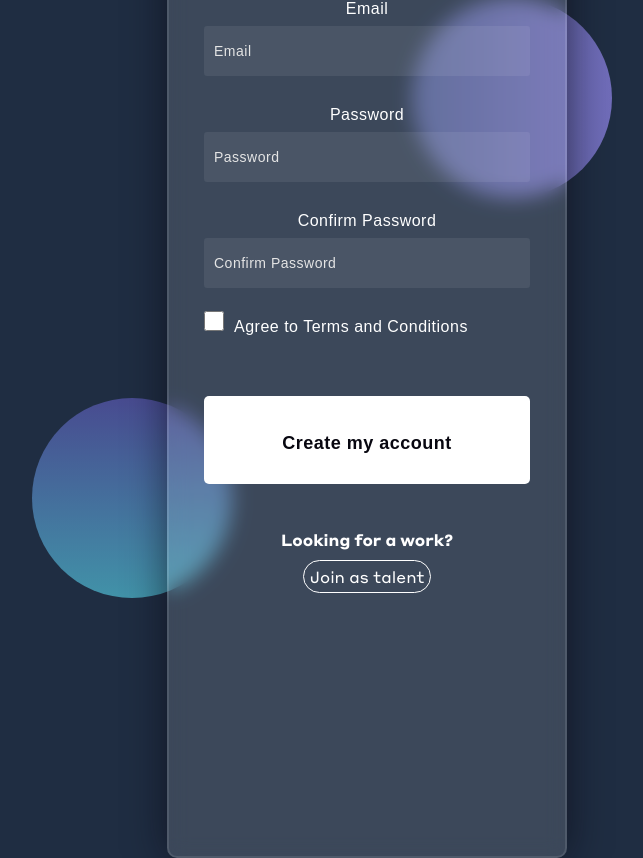
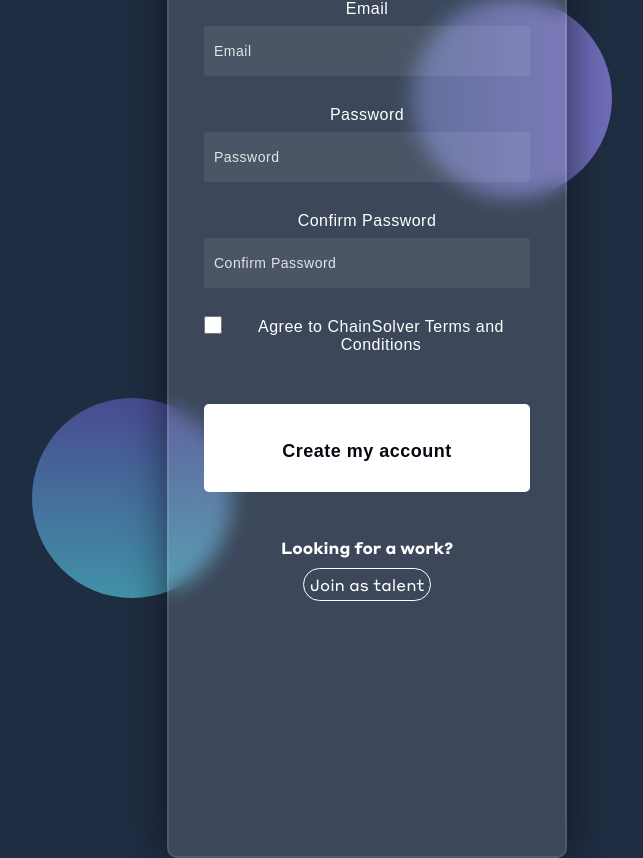
Before and after one commit to matteoalbanese/ChainSolver_Hedera, a React (Create React App) app: page /signupClient in a window 1280 px wide. Shown: the part 593-1451 px from the top of the page, without its empty margins (253-896 px from the left). Built offline with nearby package versions, Linux system fonts and the light colour scheme.

Commit message:
Update signupClient.jsx

```diff
--- a/src/pages/signupClient.jsx
+++ b/src/pages/signupClient.jsx
@@ -47,7 +47,7 @@ function SignupClient() {
 
         <div id="allow">
         <input type='checkbox' name='allow' value="1" id="allow" />
-        <label for='allow'>Agree to Terms and Conditions</label>
+        <label for='allow'>Agree to ChainSolver Terms and Conditions</label>
         </div>
 
         <div className="submit">
```
